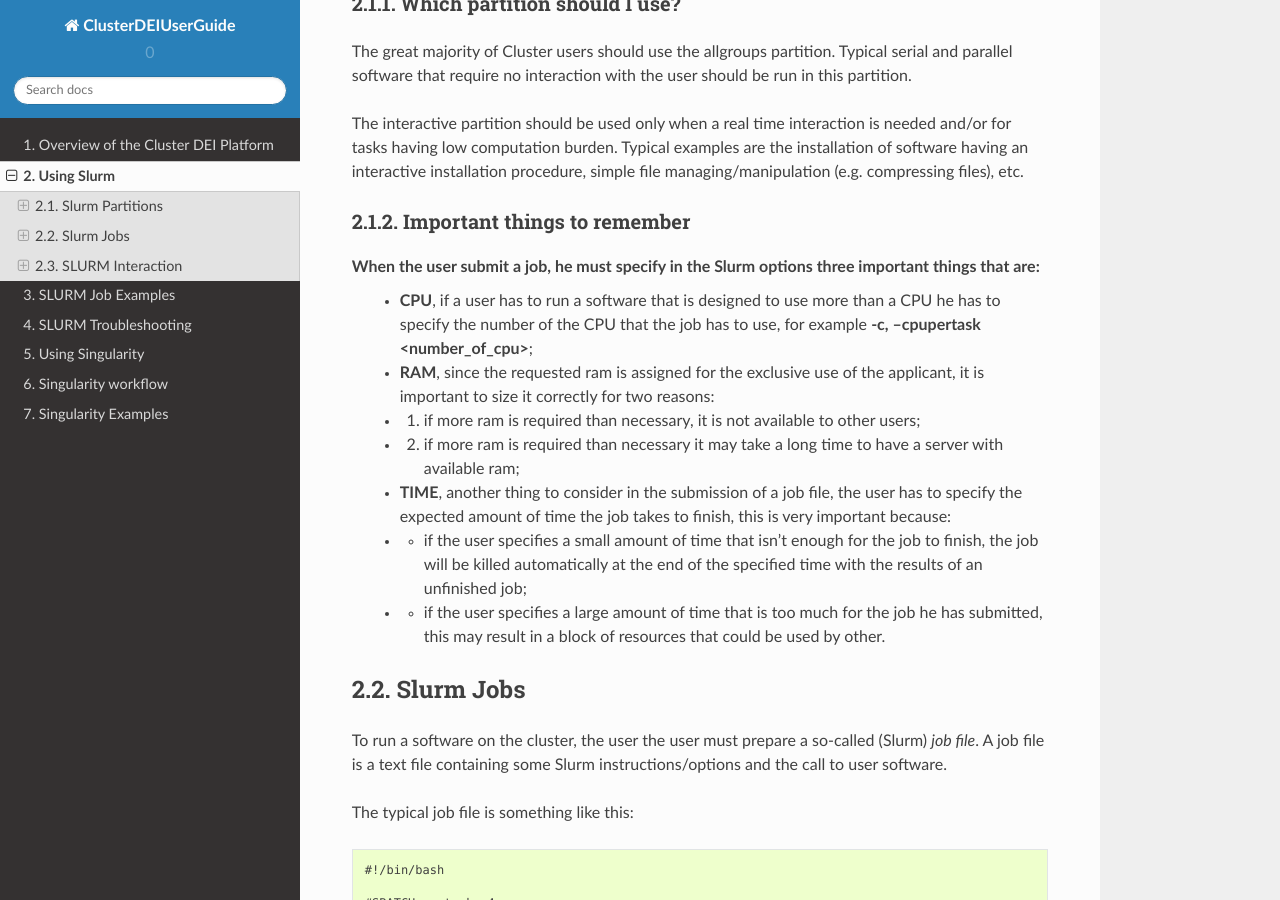
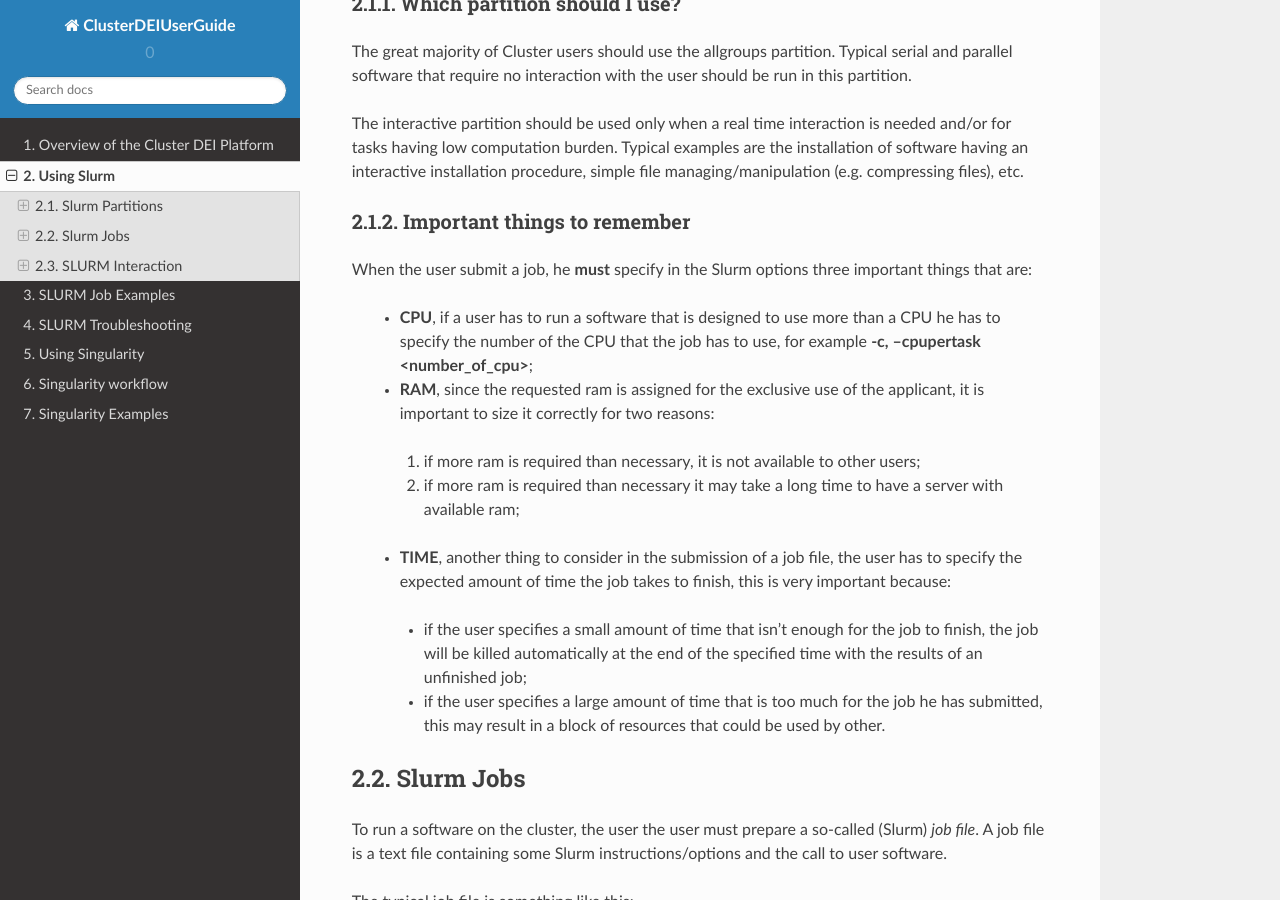
Before and after one commit to agostinoandriolo/clusterDEIguide, a Sphinx documentation site: the page built from ClusterDEIUserGuide-master/docs/UsingSLURM.rst, in a window 1280 px wide and 900 px high, scrolled down 634 px. Built offline with Sphinx 7.4.7 and the Read the Docs theme 2.0.0, drawn with Linux system fonts in a browser that asks for light colours.

```diff
--- a/ClusterDEIUserGuide-master/docs/UsingSLURM.rst
+++ b/ClusterDEIUserGuide-master/docs/UsingSLURM.rst
@@ -51,13 +51,16 @@ Important things to remember
 ^^^^^^^^^^^^^^^^^^^^^^^^^^^^
 
 When the user submit a job, he **must** specify in the Slurm options three important things that are:
+
   * **CPU**, if a user has to run a software that is designed to use more than a CPU he has to specify the number of the CPU that the job has to use, for example **-c, --cpupertask <number_of_cpu>**;
+
   * **RAM**, since the requested ram is assigned for the exclusive use of the applicant, it is important to size it correctly for two reasons:
-  * 1. if more ram is required than necessary, it is not available to other users;
-  * 2. if more ram is required than necessary it may take a long time to have a server with available ram;
+   1. if more ram is required than necessary, it is not available to other users;
+   2. if more ram is required than necessary it may take a long time to have a server with available ram;
+
   * **TIME**, another thing to consider in the submission of a job file, the user has to specify the expected amount of time the job takes to finish, this is very important because:
-  * - if the user specifies a small amount of time that isn't enough for the job to finish, the job will be killed automatically at the end of the specified time with the results of an unfinished job;
-  * - if the user specifies a large amount of time that is too much for the job he has submitted, this may result in a block of resources that could be used by other.
+   - if the user specifies a small amount of time that isn't enough for the job to finish, the job will be killed automatically at the end of the specified time with the results of an unfinished job;
+   - if the user specifies a large amount of time that is too much for the job he has submitted, this may result in a block of resources that could be used by other.
 
 
 Slurm Jobs
```
